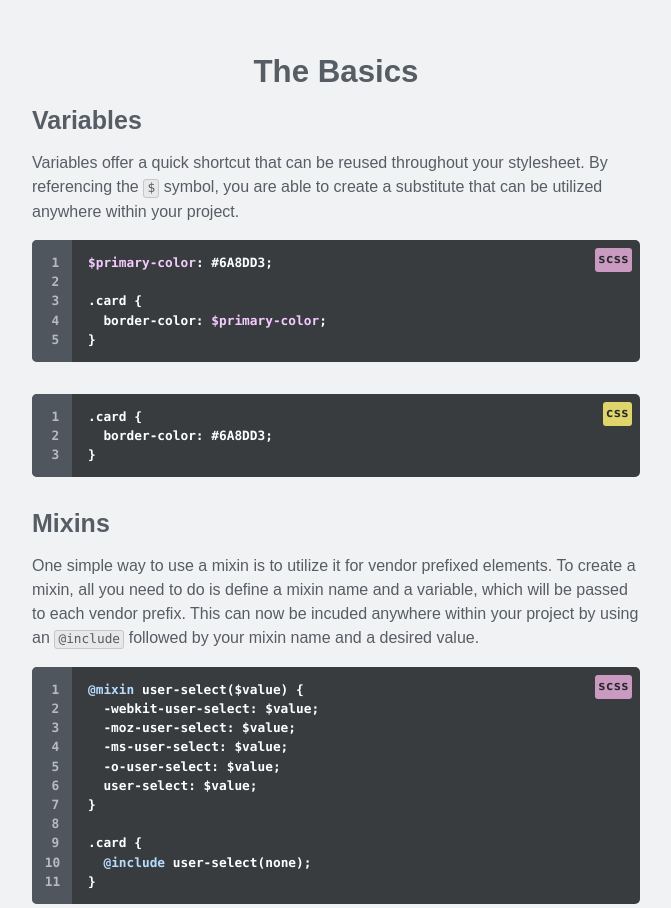
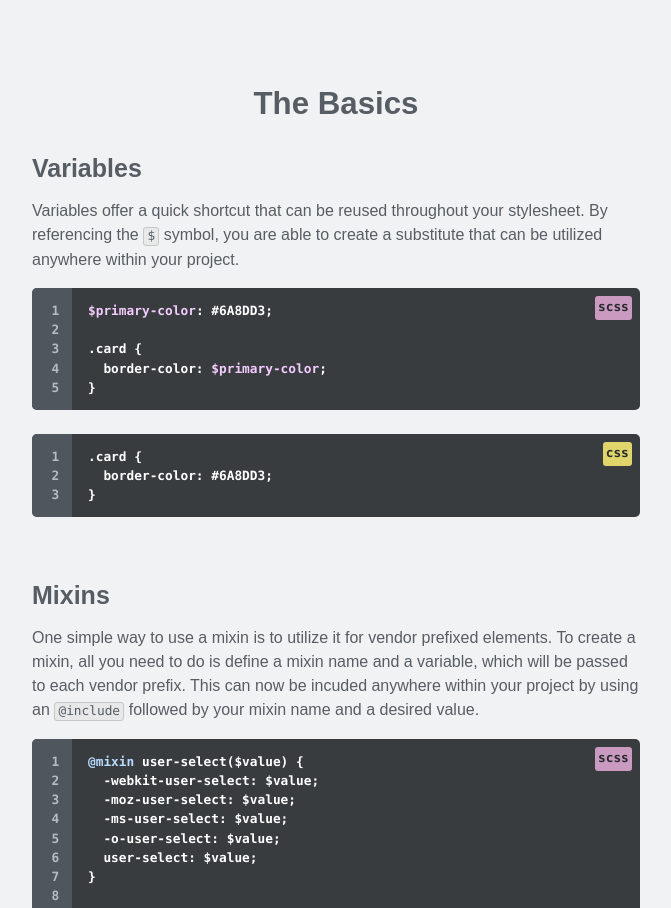
Before and after one commit to jrauh/jaredrauh.github.io, a website: page sass/index.html in a window 1280 px wide. Shown: the part 980-1888 px from the top of the page, without its empty margins (304-975 px from the left). Drawn offline with Linux system fonts and the light colour scheme.

Commit message:
Small template and style change

```diff
--- a/sass/index.html
+++ b/sass/index.html
@@ -16,9 +16,11 @@
     Learn Sass
   </h1>
 </header>
+
 <section class="row center-align" style="margin-top: 1rem;">
   <h1>Sass Setup</h1>
 </section>
+
 <section class="row">
   <h2>Install SASS</h2>
   <p>If you're on a Mac, installing SASS is extremely easy and can be done in just a few steps. Open your terminal and type in the following commands to install the Ruby Gem:</p>
@@ -60,11 +62,13 @@
     <span class="code__arrow green">&#8594; </span>
     sass -w input.scss:output.css
   </div>
+</section>
 
-  <section class="row center-align" style="margin-top: 1rem;">
-    <h1>The Basics</h1>
-  </section>
+<section class="row center-align" style="margin-top: 1rem;">
+  <h1>The Basics</h1>
+</section>
 
+<section class="row">
   <h2>Variables</h2>
   <p>Variables offer a quick shortcut that can be reused throughout your stylesheet. By referencing the <span class="code-block">$</span> symbol, you are able to create a substitute that can be utilized anywhere within your project.</p>
   <div class="code code--scss">
--- a/styles/partials/_learn.scss
+++ b/styles/partials/_learn.scss
@@ -66,7 +66,6 @@ header {
   margin: 0.5rem 0 4rem 0;
   &.code--scss,
   &.code--css {
-    margin-bottom: 2rem;
     &:before {
       content: "";
       border-radius: 3px;
@@ -78,9 +77,12 @@ header {
       top: 0.5rem; right: 0.5rem;
     }
   }
-  &.code--scss:before {
-    content: "scss";
-    background-color: rgb(220, 165, 208);
+  &.code--scss {
+    margin-bottom: 1.5rem;
+    &:before {
+      content: "scss";
+      background-color: rgb(220, 165, 208);
+    }
   }
   &.code--css:before {
     content: "css";
```
Also changed, not shown: styles/styles.css.
